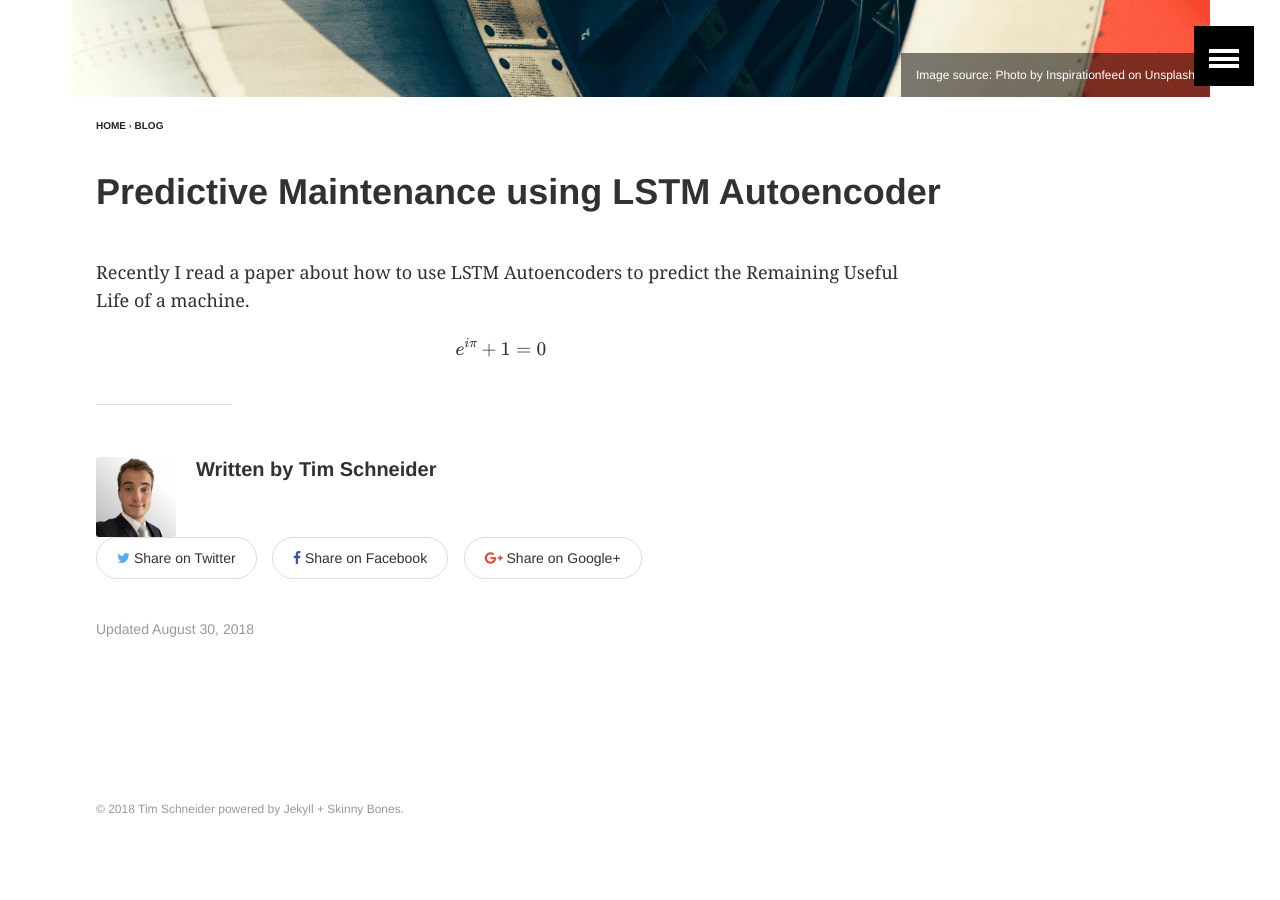
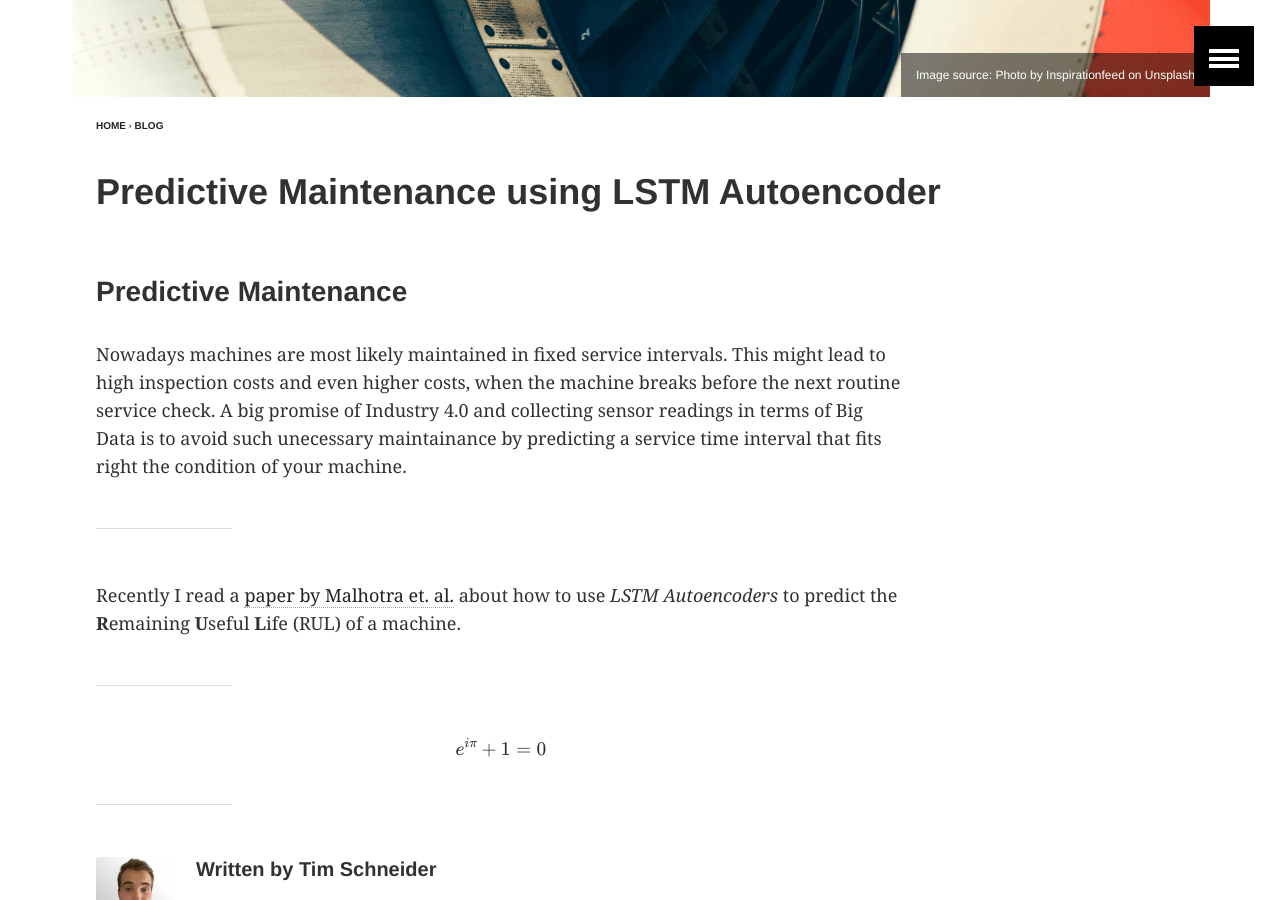
Before and after one commit to TimPhillip/timphillip.github.io, a Jekyll site: the page built from _posts/2018-08-30-predictive-maintenance.md, in a window 1280 px wide and 900 px high, scrolled down 585 px. Built offline with Jekyll 4.4.1, drawn with Linux system fonts in a browser that asks for light colours; formulas are drawn with MathJax 3.

Commit message:
some text for the blog post

```diff
--- a/_posts/2018-08-30-predictive-maintenance.md
+++ b/_posts/2018-08-30-predictive-maintenance.md
@@ -14,6 +14,13 @@ math: true
 
 {% include toc.html %}
 
-Recently I read a paper about how to use LSTM Autoencoders to predict the Remaining Useful Life of a machine.
+### Predictive Maintenance
+Nowadays machines are most likely maintained in fixed service intervals. This might lead to high inspection costs and even higher costs, when the machine breaks before the next routine service check. A big promise of Industry 4.0 and collecting sensor readings in terms of Big Data is to avoid such unecessary maintainance by predicting a service time interval that fits right the condition of your machine.
+
+------------
+
+Recently I read a [paper by Malhotra et. al.](https://arxiv.org/abs/1608.06154) about how to use *LSTM Autoencoders* to predict the **R**emaining **U**seful **L**ife (RUL) of a machine.
+
+------------
 
 $$ e^{i\pi} + 1 = 0 $$
```
